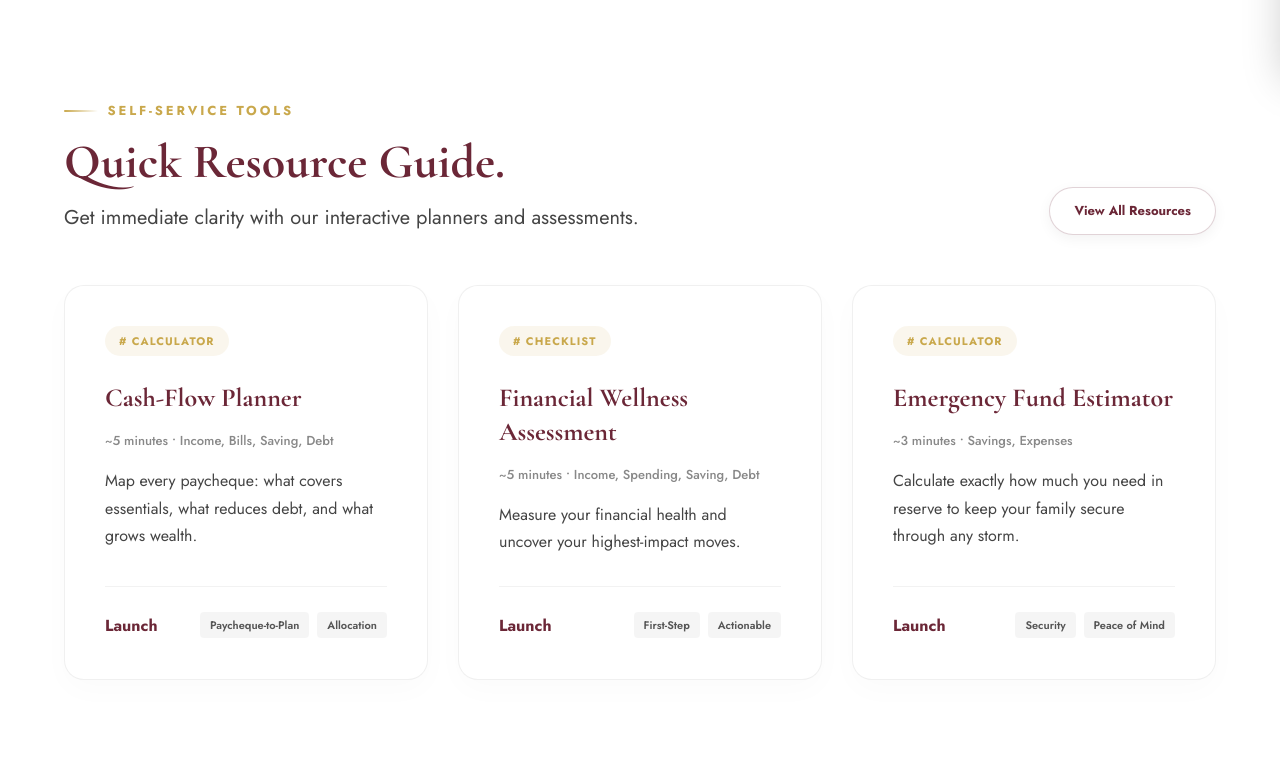
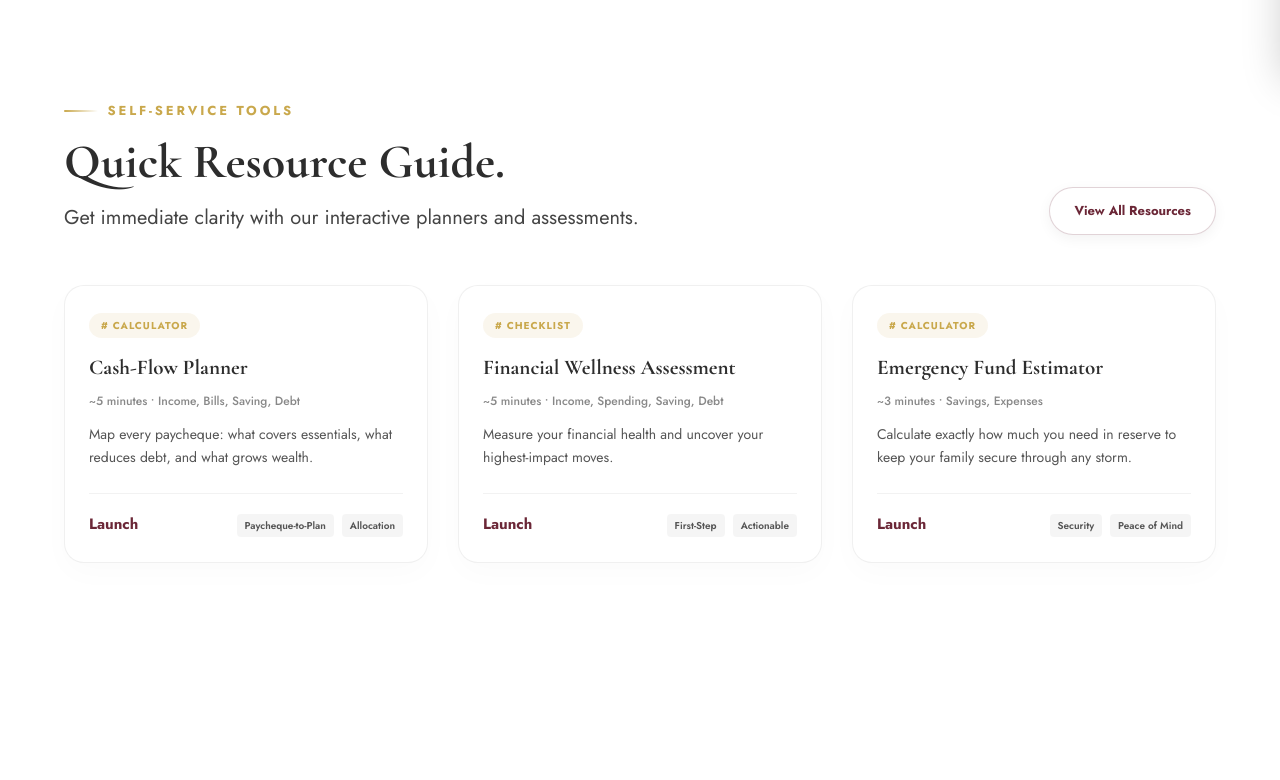
Before and after one commit to lgil-ipfs/ipfs_v2, a plain HTML site: page individuals-families.html in a window 1280 px wide. Shown: the part 720-1500 px from the top of the page. Drawn offline with nearby package versions, Linux system fonts and the light colour scheme; a script that the page names is missing.

Commit message:
Update individuals-families.css

```diff
--- a/css/individuals-families.css
+++ b/css/individuals-families.css
@@ -21,7 +21,8 @@
 .res-head-content h2 {
     font-family: var(--font-display);
     font-size: 48px;
-    color: var(--maroon);
+    color: var(--charcoal);
+    /* Matched to page theme */
     margin-bottom: 12px;
 }
 .res-head-content p {
@@ -37,18 +38,18 @@
 .resource-card {
     background: #FFF;
     border-radius: 20px;
-    padding: 40px;
+    padding: 24px;
+    /* Significant shrinkage */
     border: 1px solid rgba(0, 0, 0, 0.06);
     display: flex;
     flex-direction: column;
-    justify-content: space-between;
+    justify-content: flex-start;
     transition: all 0.3s var(--ease);
     box-shadow: 0 10px 30px rgba(0, 0, 0, 0.02);
 }
 .resource-card:hover {
-    transform: translateY(-8px);
-    box-shadow: 0 30px 60px rgba(107, 39, 55, 0.08);
-    border-color: rgba(107, 39, 55, 0.1);
+    transform: translateY(-5px);
+    box-shadow: 0 20px 40px rgba(0, 0, 0, 0.04);
 }
 .res-category {
     display: inline-flex;
@@ -57,42 +58,45 @@
     background: rgba(201, 168, 76, 0.1);
     color: var(--gold);
     font-family: var(--font-body);
-    font-size: 11px;
+    font-size: 10px;
     font-weight: 800;
     letter-spacing: 0.1em;
-    padding: 6px 14px;
+    padding: 4px 12px;
     border-radius: 99px;
-    margin-bottom: 25px;
+    margin-bottom: 16px;
     text-transform: uppercase;
 }
 .resource-card h3 {
     font-family: var(--font-display);
-    font-size: 26px;
-    color: var(--maroon);
-    margin-bottom: 15px;
+    font-size: 21px;
+    /* Smaller from 26px */
+    color: var(--charcoal);
+    /* Matched to page theme */
+    margin-bottom: 10px;
     line-height: 1.3;
     font-weight: 700;
 }
 .res-meta {
     font-family: var(--font-body);
-    font-size: 13px;
+    font-size: 12px;
     color: #888;
-    margin-bottom: 15px;
+    margin-bottom: 12px;
     font-weight: 500;
 }
 .res-desc {
     font-family: var(--font-body);
-    font-size: 16px;
-    line-height: 1.7;
-    color: #444;
-    margin-bottom: 30px;
+    font-size: 14px;
+    /* Smaller from 16px */
+    line-height: 1.6;
+    color: #555;
+    margin-bottom: 25px;
 }
 .res-card-bottom {
     display: flex;
     justify-content: space-between;
     align-items: center;
     border-top: 1px solid rgba(0, 0, 0, 0.05);
-    padding-top: 25px;
+    padding-top: 18px;
     margin-top: auto;
 }
 .res-launch {
@@ -100,7 +104,7 @@
     font-weight: 800;
     color: var(--maroon);
     text-decoration: none;
-    font-size: 16px;
+    font-size: 15px;
     transition: color 0.2s ease;
 }
 .res-launch:hover {
@@ -112,10 +116,10 @@
 }
 .res-chip {
     font-family: var(--font-body);
-    font-size: 11px;
+    font-size: 10px;
     background: rgba(0, 0, 0, 0.04);
     color: #555;
-    padding: 4px 10px;
+    padding: 3px 8px;
     border-radius: 4px;
     font-weight: 600;
 }
@@ -136,7 +140,7 @@
 }
 /* 2. CONCERNS SECTION */
 .concerns {
-    background: #FAF7F2;
+    background: #FFF;
     padding: 120px 0;
 }
 .concerns-intro {
```
